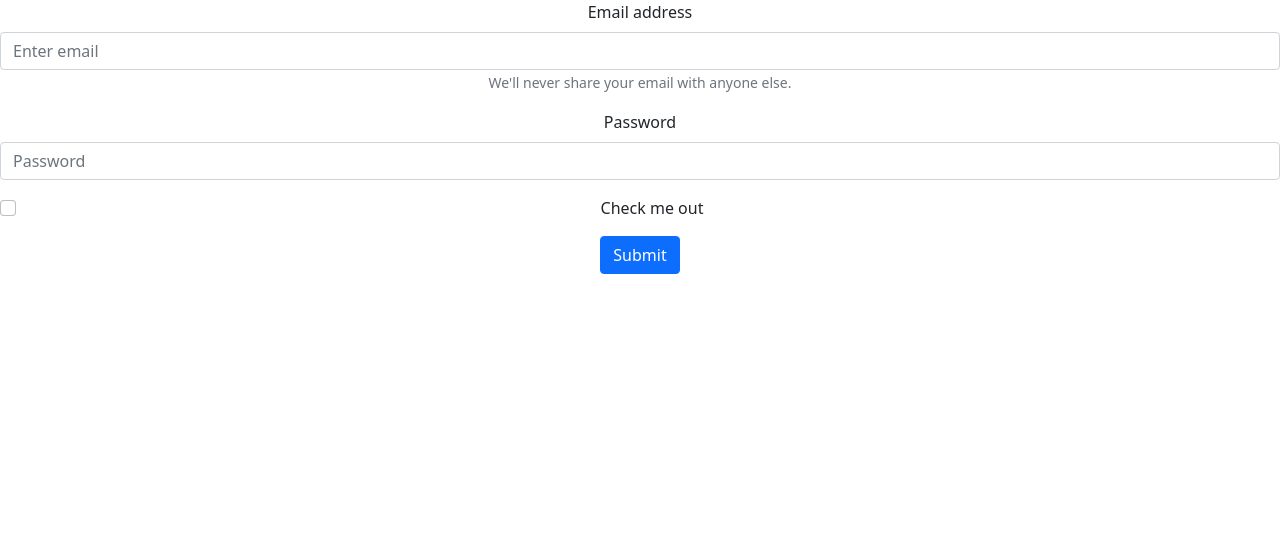
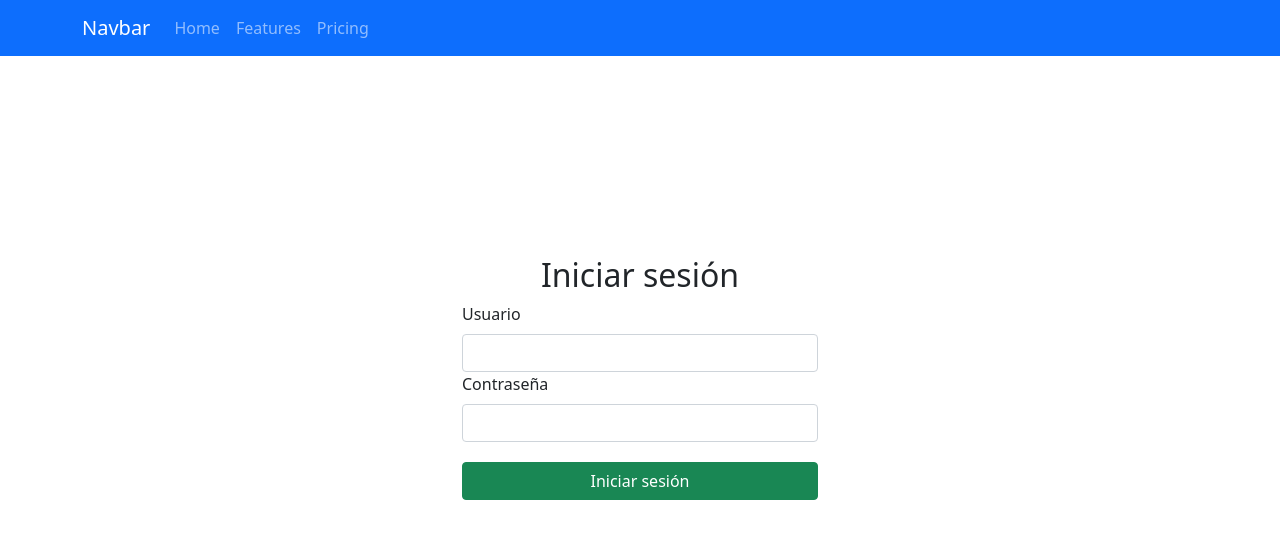
Before and after one commit to AlbertUSCO/ciclo4Class, a React (Create React App) app in the folder Proyecto/empleados_front/: page / in a window 1280 px wide. Shown: the top 538 px of the page. Built offline with nearby package versions, Linux system fonts and the light colour scheme.

Commit message:
clase 11/3/2021

```diff
--- a/Proyecto/empleados_front/src/App.js
+++ b/Proyecto/empleados_front/src/App.js
@@ -1,32 +1,16 @@
-//import logo from './logo.svg';
-import { Button, Form } from 'react-bootstrap';
+import { Button, Container, Form } from 'react-bootstrap';
 import './App.css';
 import 'bootstrap/dist/css/bootstrap.min.css';
-
+import Login from "./components/login/login.js"
+import Navbar from "./components/navbar/navbar"
 
 function App() {
   return (
     <div className="App">
-     <Form>
-  <Form.Group className="mb-3" controlId="formBasicEmail">
-    <Form.Label>Email address</Form.Label>
-    <Form.Control type="email" placeholder="Enter email" />
-    <Form.Text className="text-muted">
-      We'll never share your email with anyone else.
-    </Form.Text>
-  </Form.Group>
 
-  <Form.Group className="mb-3" controlId="formBasicPassword">
-    <Form.Label>Password</Form.Label>
-    <Form.Control type="password" placeholder="Password" />
-  </Form.Group>
-  <Form.Group className="mb-3" controlId="formBasicCheckbox">
-    <Form.Check type="checkbox" label="Check me out" />
-  </Form.Group>
-  <Button variant="primary" type="submit">
-    Submit
-  </Button>
-</Form>
+      <Navbar />
+      <Login />
+
     </div>
   );
 }
--- /dev/null
+++ b/Proyecto/empleados_front/src/components/login/login.css
@@ -0,0 +1,14 @@
+#login-container{
+    margin-top: 250px;
+}
+#login-container h2,
+#login-container Button,
+#login-container Form{
+    width: 100%;
+}
+#login-container .Form-Label{
+float: left;
+}
+#login-container Button{
+    margin-top: 20px;
+}
--- /dev/null
+++ b/Proyecto/empleados_front/src/components/login/login.js
@@ -0,0 +1,67 @@
+import React from "react";
+import { Container, Form, Button, Row, Col } from "react-bootstrap";
+import "./login.css"
+
+export default class Login extends React.Component {
+    constructor(props) {
+        super(props);
+        this.state = {
+            usuario: "",
+            pass: "",
+        };
+    }
+    iniciarSesion() {
+        SubtleCrypto(`usuari: ${this.state.usuario} - password: ${this.state.pass}`);
+    }
+    render() {
+        return (
+            <Container id="login-container" style={{ marginTop: 200 }}>
+                <Row>
+                    <Col>
+                        <Row>
+                            <h2>Iniciar sesión</h2>
+                        </Row>
+                        <Row>
+                            <Col
+                                sm="12"
+                                xs="12"
+                                md={{ span: 4, offset: 4 }}
+                                lg={{ span: 4, offset: 4 }}
+                                xl={{ span: 4, offset: 4 }}>
+                                <Form>
+                                    <Form.Group>
+                                        <Form.Label style={{ float: "left" }}>Usuario</Form.Label>
+                                        <Form.Control
+                                            onChange={(e) =>
+                                                this.setState({ usuario: e.target.value })}
+                                        />
+
+                                    </Form.Group>
+                                    <Form.Group>
+                                        <Form.Label style={{ float: "left" }}>
+                                            Contraseña
+                                        </Form.Label>
+                                        <Form.Control type="password"
+                                            onChange={(e) =>
+                                                this.setState({ pass: e.target.value })}
+                                        />
+                                    </Form.Group>
+
+                                    <Button
+                                        variant="success"
+                                        style={{ marginTop: 20, width: "100%" }}
+                                        onClick={() => {
+                                            this.iniciarSesion()
+                                        }}
+                                    >
+                                        Iniciar sesión
+                                    </Button>
+                                </Form>
+                            </Col>
+                        </Row>
+                    </Col>
+                </Row>
+            </Container>
+        );
+    }
+}
--- /dev/null
+++ b/Proyecto/empleados_front/src/components/navbar/navbar.js
@@ -0,0 +1,23 @@
+import React from "react";
+import { Container, Nav, Navbar } from "react-bootstrap";
+
+export default class TopMenu extends React.Component {
+    constructor(props) {
+        super(props);
+        this.state = {};
+    }
+    render() {
+        return (
+            <Navbar bg="primary" variant="dark">
+                <Container>
+                    <Navbar.Brand href="#home">Navbar</Navbar.Brand>
+                    <Nav className="me-auto">
+                        <Nav.Link href="#home">Home</Nav.Link>
+                        <Nav.Link href="#features">Features</Nav.Link>
+                        <Nav.Link href="#pricing">Pricing</Nav.Link>
+                    </Nav>
+                </Container>
+            </Navbar>
+        );
+    }
+}
```
